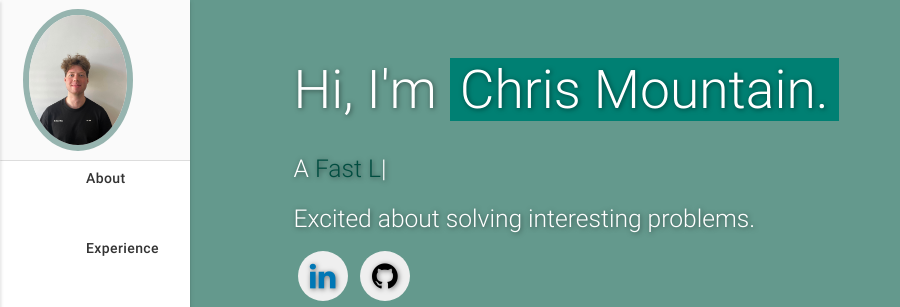
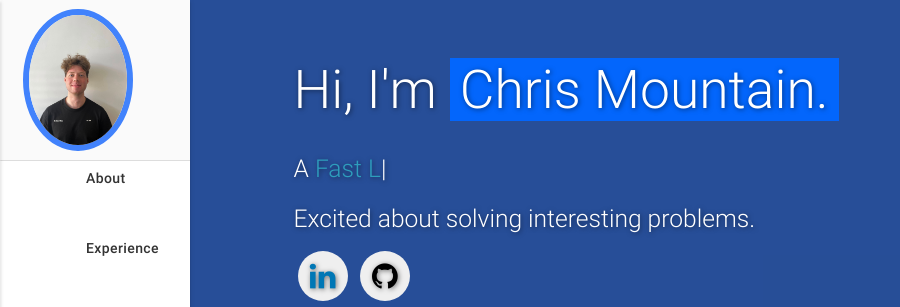
Before and after one commit to ChrisMountn/ChrisMountn.github.io, a plain HTML site: page index.html in a window 1280 px wide. Shown: the top 307 px of the page, without its empty margins (0-900 px from the left). Drawn offline with nearby package versions, Linux system fonts and the light colour scheme; some icons are missing.

Commit message:
update colours

```diff
--- a/assets/css/style.css
+++ b/assets/css/style.css
@@ -11,7 +11,7 @@
   /* background-size: cover;  */
   margin: -31px;
   margin-left:-7px;
-  border: 6px solid rgba(0, 77, 64, 0.4);
+  border: 6px solid #4182fc;
   border-radius: 50% !important;
 }
 
@@ -140,7 +140,7 @@ body {
 } */
 
 a {
-  color: #004d40;
+  color: #4182fc;
 }
 
 /* main blockqoute */
@@ -320,7 +320,7 @@ h3 {
 } */
 
 #intro.section {
-  background: #a7ffeb repeat;
+  background: #4182fc repeat;
   position: relative;
 }
 
@@ -549,7 +549,7 @@ small {
 /* main .teal-text */
 
 .teal-text {
-  color: #008073 !important;
+  color: #4182fc !important;
 }
 
 /* .teal-text {
@@ -559,7 +559,7 @@ small {
 /* .teal */
 
 .teal {
-  background-color: #008073 !important;
+  background-color: #0366fc !important;
 }
 
 /* .teal {
--- a/index.html
+++ b/index.html
@@ -210,7 +210,7 @@
           <div class="content section-padding valign" style="margin-left: 10%; margin-top: 50px;">
             <div class="caption">
               <h2>Hi, I'm <span class="teal">Chris Mountain.</span></h2>
-              <h5 style="color:#fff">A <span class="typing" style="font-weight: 300; color:#004d40"></span></h5>
+              <h5 style="color:#fff">A <span class="typing" style="font-weight: 300; color:#2e9ebd"></span></h5>
               <!-- <h5 style="color:#00796b">A <span class="typing" style="font-weight: 300; color:#fff"></span></h5> -->
               <h5>Excited about solving interesting problems.</h5>
             </div>
```
